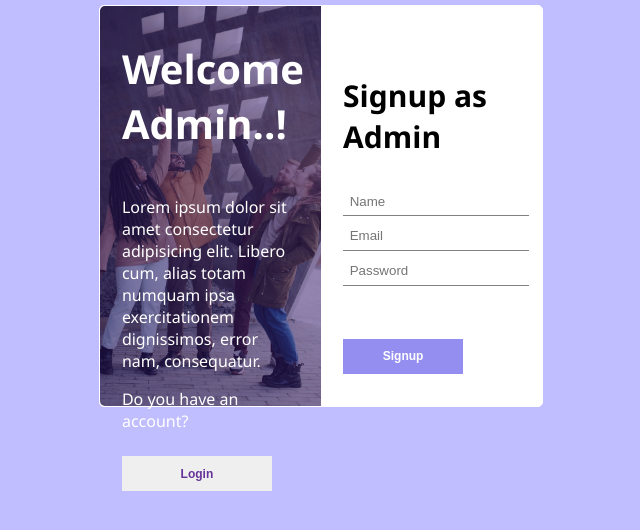
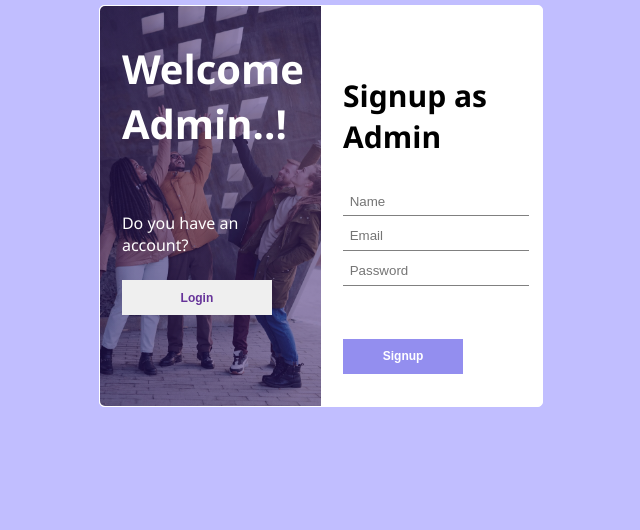
Before and after one commit to praveen889/activity_tracker, a Flask app: page /admin_signup in a window 1280 px wide. Shown: the part 147-677 px from the top of the page, without its empty margins (320-960 px from the left). Run offline with Flask 3, Linux system fonts and the light colour scheme.

Commit message:
Update admin_signup.html

```diff
--- a/templates/admin_signup.html
+++ b/templates/admin_signup.html
@@ -119,9 +119,7 @@
         <div class="left">
             <h1 class='left-heading'>Welcome Admin..!</h1>
             <p class="left-para">
-              Lorem ipsum dolor sit amet consectetur adipisicing elit. Libero cum,
-              alias totam numquam ipsa exercitationem dignissimos, error nam,
-              consequatur.
+
             </p>
             <div class="last-sec">
                 <p>Do you have an account?</p>
```
